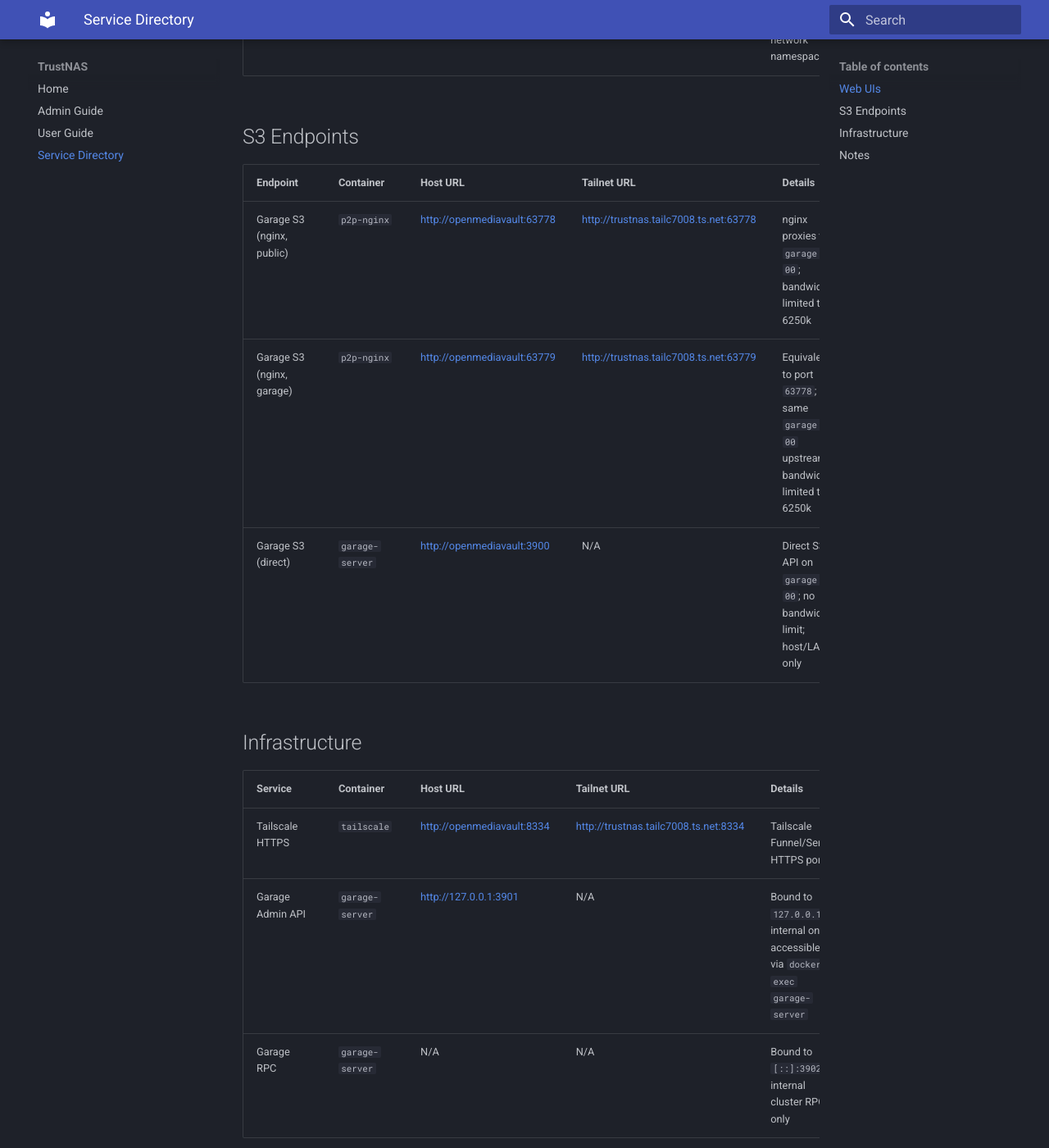
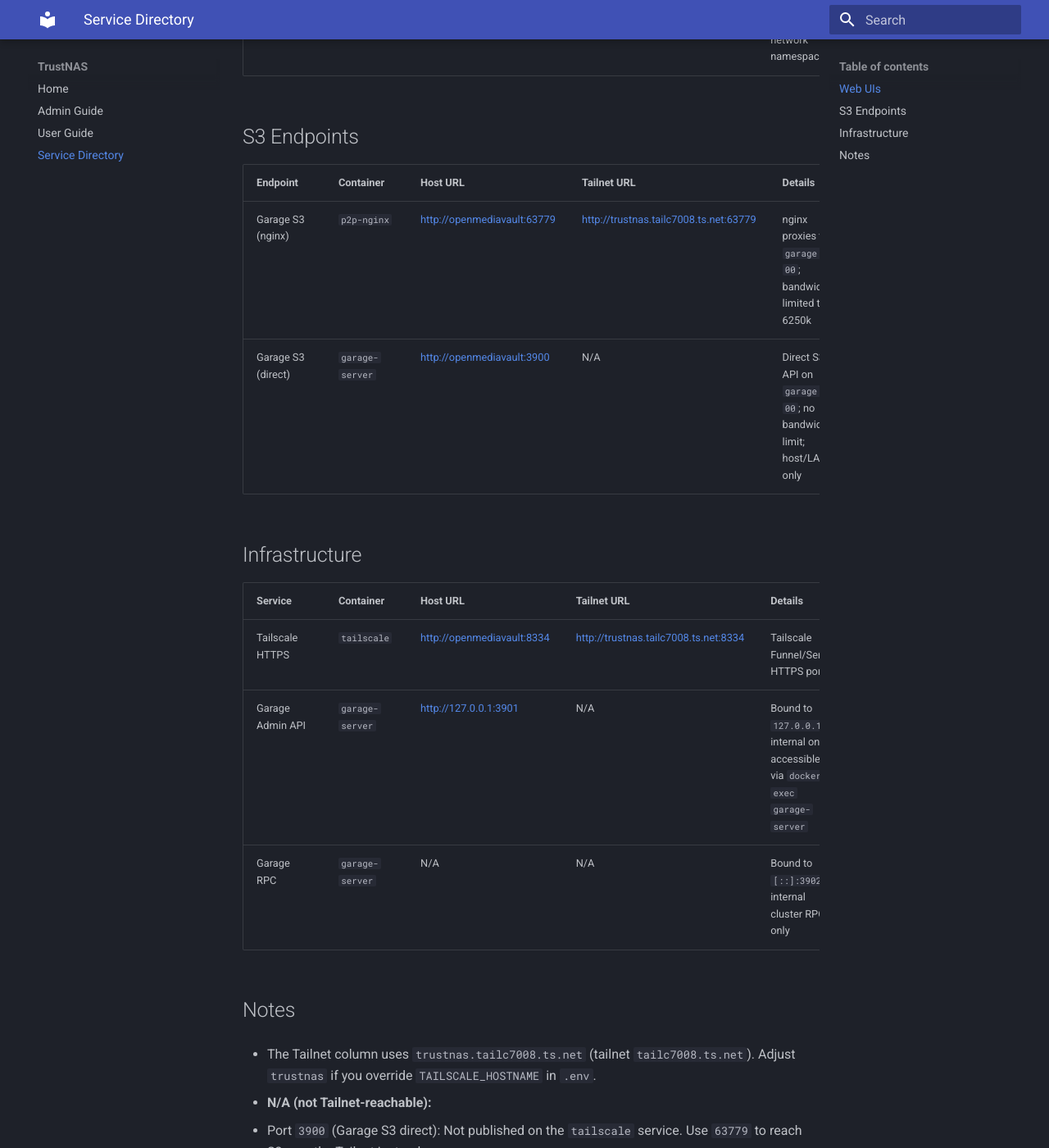
Before and after one commit to shahvirb/trustnas, an MkDocs documentation site: the page built from docs/service-directory.md, in a window 1280 px wide and 1400 px high, scrolled down 928 px. Shown: the whole window at 82% size. Built offline with MkDocs 1.6.1 and Material for MkDocs 9.7.7, drawn with Linux system fonts in a browser that asks for light colours; some of the changed text lies outside the part shown.

Commit message:
Simplify nginx S3 port configuration
- Consolidate duplicate ports: remove NGINX_PUBLIC_PORT (63778), keep
  NGINX_GARAGE_PORT (63779) as the single nginx S3 proxy endpoint
- Use direct port mapping (same host:container port) for readability,
  configurable via NGINX_GARAGE_PORT env var
- Use GARAGE_S3_PORT env var for nginx upstream target (garage:3900)
- Pass NGINX_GARAGE_PORT and GARAGE_S3_PORT to nginx envsubst
- Update docs (admin.md, service-directory.md) to reflect single port
- Require env vars in s3_bench.py (remove hardcoded defaults)
- Update homepage S3 Gateway bookmark to port 63779
- Update .env.example S3_ENDPOINT default to 63779

```diff
--- a/docs/service-directory.md
+++ b/docs/service-directory.md
@@ -15,8 +15,7 @@
 
 | Endpoint | Container | Host URL | Tailnet URL | Details |
 |----------|-----------|----------|-------------|---------|
-| Garage S3 (nginx, public) | `p2p-nginx` | http://openmediavault:63778 | http://trustnas.tailc7008.ts.net:63778 | nginx proxies to `garage:3900`; bandwidth limited to 6250k |
-| Garage S3 (nginx, garage) | `p2p-nginx` | http://openmediavault:63779 | http://trustnas.tailc7008.ts.net:63779 | Equivalent to port `63778`; same `garage:3900` upstream; bandwidth limited to 6250k |
+| Garage S3 (nginx) | `p2p-nginx` | http://openmediavault:63779 | http://trustnas.tailc7008.ts.net:63779 | nginx proxies to `garage:3900`; bandwidth limited to 6250k |
 | Garage S3 (direct) | `garage-server` | http://openmediavault:3900 | N/A | Direct S3 API on `garage:3900`; no bandwidth limit; host/LAN only |
 
 ## Infrastructure
@@ -32,10 +31,10 @@
 - The Tailnet column uses `trustnas.tailc7008.ts.net` (tailnet `tailc7008.ts.net`). Adjust `trustnas` if you override `TAILSCALE_HOSTNAME` in `.env`.
 
 - **N/A (not Tailnet-reachable):**
-  - Port `3900` (Garage S3 direct): Not published on the `tailscale` service. Use `63778` or `63779` to reach S3 over the Tailnet instead.
+  - Port `3900` (Garage S3 direct): Not published on the `tailscale` service. Use `63779` to reach S3 over the Tailnet instead.
   - Port `3901` (Garage Admin): Bound to `127.0.0.1` — internal only, accessible via `docker exec garage-server`.
   - Port `3902` (Garage RPC): Internal cluster communication only.
 
-- **Bandwidth limits:** nginx enforces `limit_rate 6250k` on proxied endpoints — Filestash (`8378`) and Garage S3 via nginx (`63778`/`63779`). Direct Garage S3 on port `3900` and Dozzle (`8379`) have no bandwidth limit.
+- **Bandwidth limits:** nginx enforces `limit_rate 6250k` on proxied endpoints — Filestash (`8378`) and Garage S3 via nginx (`63779`). Direct Garage S3 on port `3900` and Dozzle (`8379`) have no bandwidth limit.
 
-- Ports `63778` (NGINX_PUBLIC_PORT) and `63779` (NGINX_GARAGE_PORT) both map to the same nginx `listen 80` server block proxying to `garage:3900`; they serve equivalent content.
+- Port `63779` (NGINX_GARAGE_PORT) maps to nginx which proxies to `garage:3900`.
```
Also changed, not shown: docker-compose.yml (+5 -2 lines), docs/admin.md (+3 -6 lines), 4 other files.
